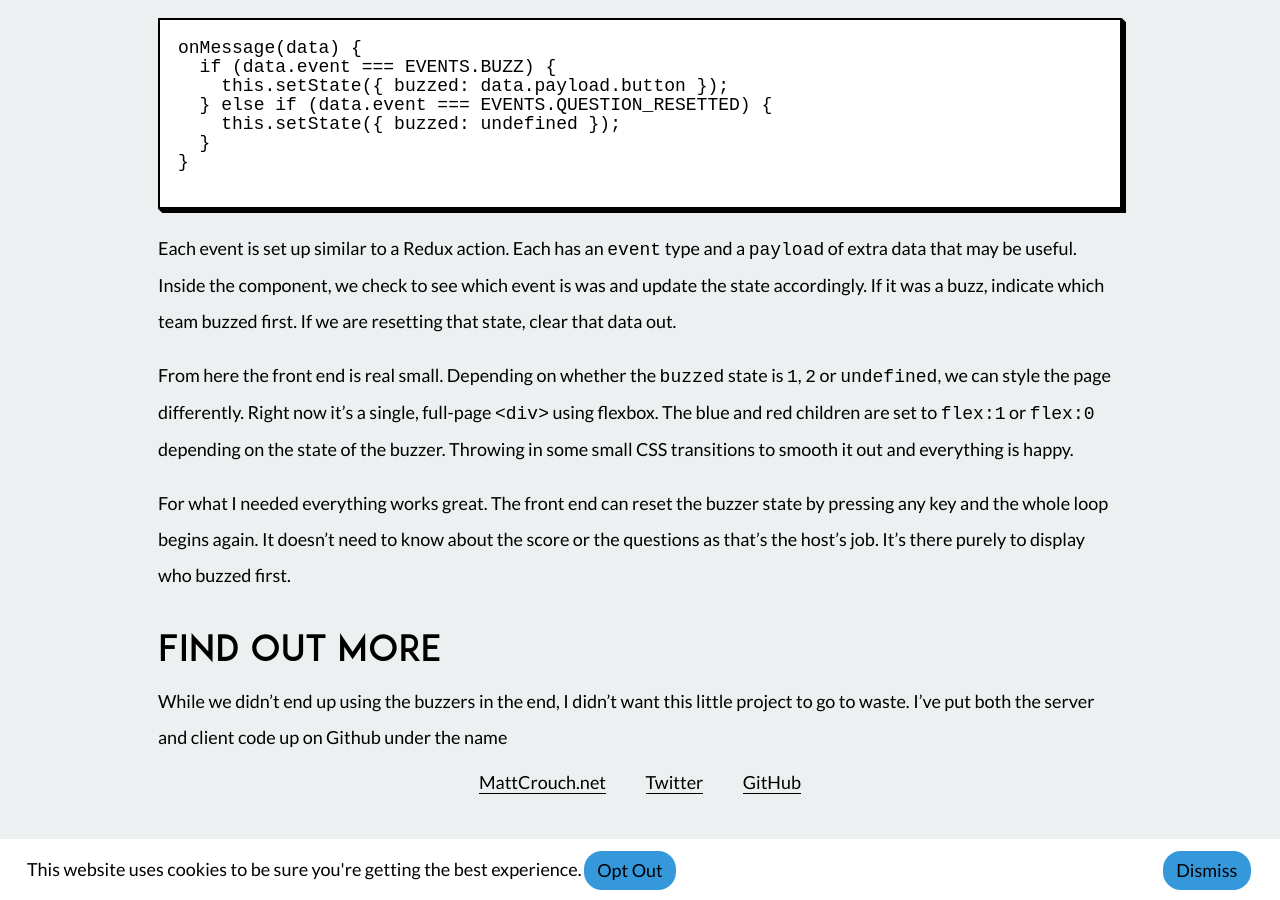
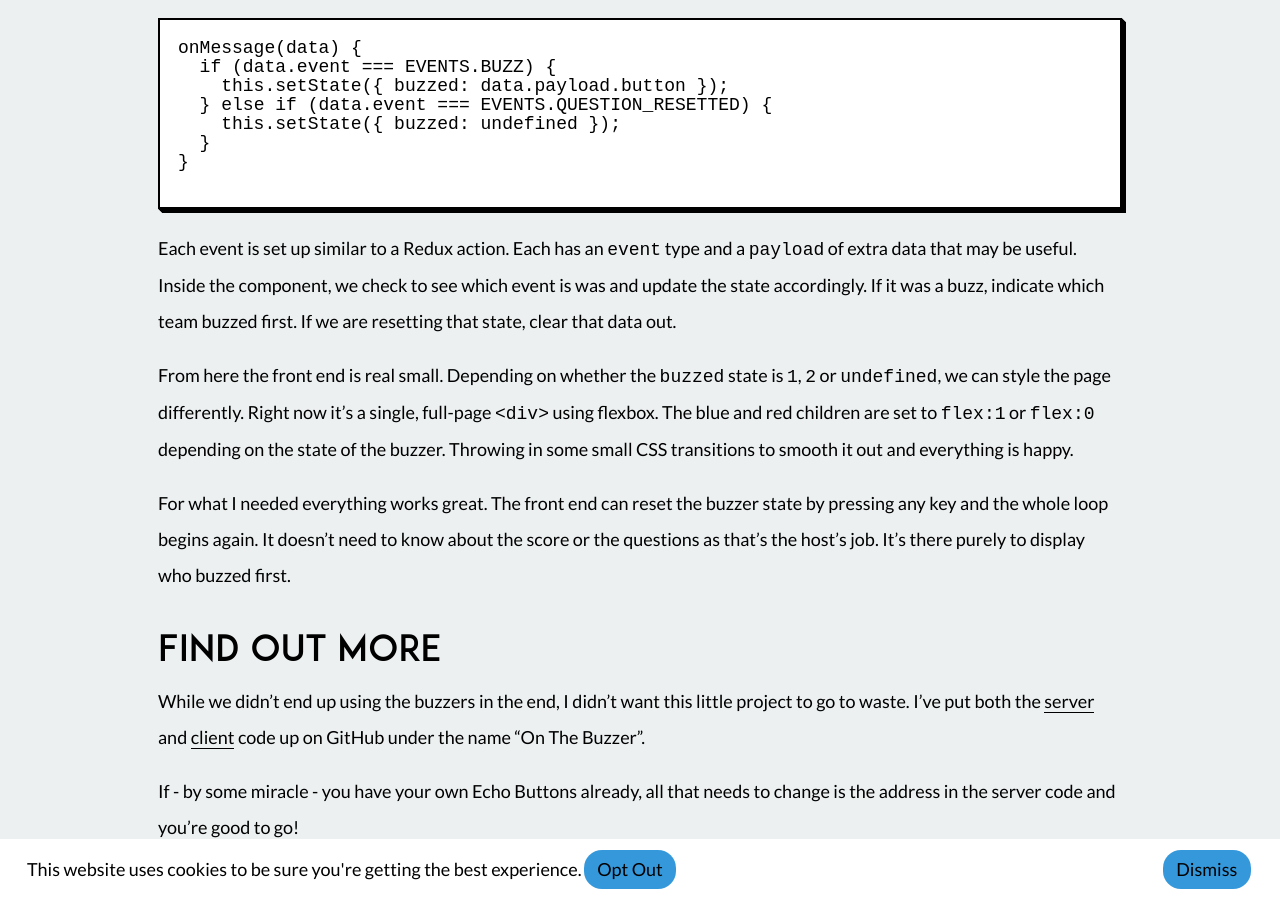
Before and after one commit to MattCrouch/blog, a Jekyll site: the page built from _posts/2019-11-17-hacking-amazon-echo-buttons.md, in a window 1280 px wide and 900 px high, scrolled down 4755 px. Built offline with Jekyll 4.4.1, drawn with Linux system fonts in a browser that asks for light colours.

Commit message:
Update GitHub links in Echo Button post

```diff
--- a/_posts/2019-11-17-hacking-amazon-echo-buttons.md
+++ b/_posts/2019-11-17-hacking-amazon-echo-buttons.md
@@ -117,7 +117,9 @@ For what I needed everything works great. The front end can reset the buzzer sta
 
 ## Find out more
 
-While we didn't end up using the buzzers in the end, I didn't want this little project to go to waste. I've put both the server and client code up on Github under the name
+While we didn't end up using the buzzers in the end, I didn't want this little project to go to waste. I've put both the [server][on-the-buzzer-server] and [client][on-the-buzzer-client] code up on GitHub under the name "On The Buzzer".
+
+If - by some miracle - you have your own Echo Buttons already, all that needs to change is the address in the server code and you're good to go!
 
 [Echo buttons]:{{ site.baseurl }}/assets/2019-11-17-hacking-amazon-echo-buttons/echo-buttons.jpg
 [Button paired]:{{ site.baseurl }}/assets/2019-11-17-hacking-amazon-echo-buttons/button-paired.png
@@ -127,3 +129,5 @@ While we didn't end up using the buzzers in the end, I didn't want this little p
 [echo buttons teardown: no bluetooth low energy?]: https://medium.com/@decrocksam/amazon-echo-buttons-teardown-9f066a84f156
 [bluetooth-serial-port]: https://www.npmjs.com/package/bluetooth-serial-port
 [ws]: https://www.npmjs.com/package/ws
+[on-the-buzzer-client]: https://github.com/MattCrouch/on-the-buzzer-client
+[on-the-buzzer-server]: https://github.com/MattCrouch/on-the-buzzer-server
```
